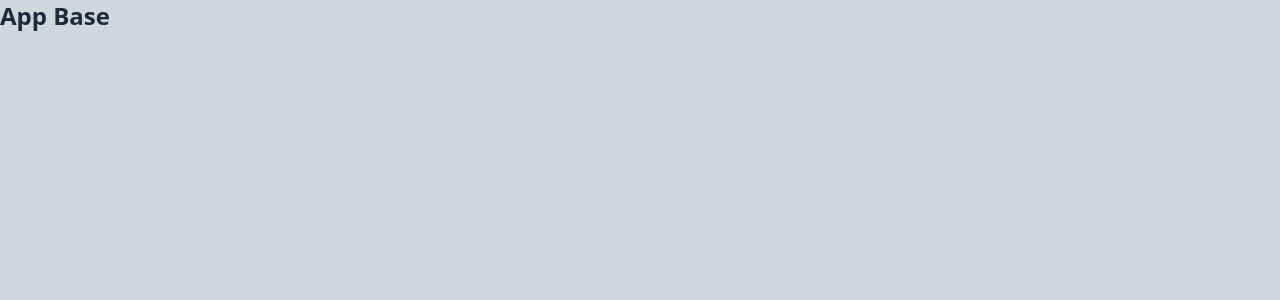
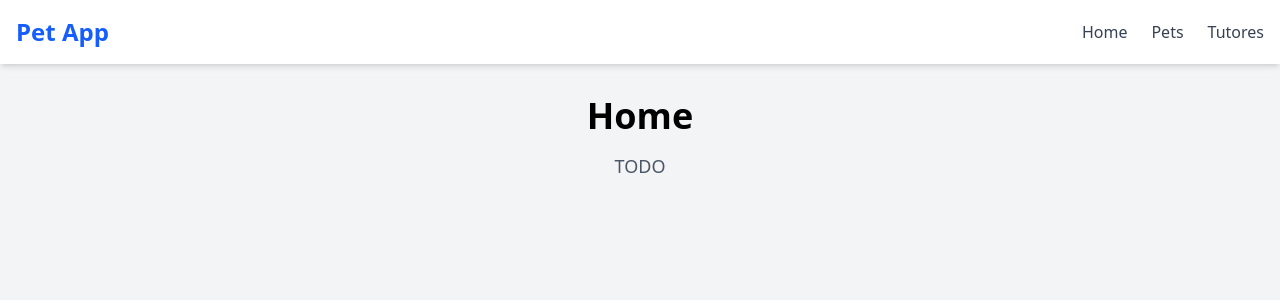
Before and after one commit to HenriqueMonti/henriquealvesmonti079406, a React (Vite) app: page / in a window 1280 px wide. Shown: the top 300 px of the page. Built offline with nearby package versions, Linux system fonts and the light colour scheme.

Commit message:
chore: configuração de rotas com lazy loading
Implementação da estrutura de rotas utilizando lazy loading para os módulos de Pets e Tutores, preparando o projeto para crescimento modular.

```diff
--- a/package.json
+++ b/package.json
@@ -11,7 +11,8 @@
   },
   "dependencies": {
     "react": "^19.2.0",
-    "react-dom": "^19.2.0"
+    "react-dom": "^19.2.0",
+    "react-router-dom": "^7.13.0"
   },
   "devDependencies": {
     "@eslint/js": "^9.39.1",
--- /dev/null
+++ b/src/features/home/HomePage.tsx
@@ -0,0 +1,10 @@
+export const HomePage = () => {
+  return (
+    <div className="text-center">
+      <h1 className="text-4xl font-bold mb-4">Home</h1>
+      <p className="text-gray-600 text-lg">
+        TODO
+      </p>
+    </div>
+  );
+};
--- /dev/null
+++ b/src/features/pets/PetsPage.tsx
@@ -0,0 +1,10 @@
+export const PetsPage = () => {
+  return (
+    <div>
+      <h1 className="text-3xl font-bold mb-4">Pets</h1>
+      <p className="text-gray-600">
+        TODO
+      </p>
+    </div>
+  );
+};
--- /dev/null
+++ b/src/features/tutores/TutoresPage.tsx
@@ -0,0 +1,10 @@
+export const TutoresPage = () => {
+  return (
+    <div>
+      <h1 className="text-3xl font-bold mb-4">Tutores</h1>
+      <p className="text-gray-600">
+        TODO
+      </p>
+    </div>
+  );
+};
--- a/src/main.tsx
+++ b/src/main.tsx
@@ -1,10 +1,10 @@
 import { StrictMode } from 'react'
 import { createRoot } from 'react-dom/client'
 import './index.css'
-import { TestPage } from './shared/components/TestPage'
+import { Routes } from './routes'
 
 createRoot(document.getElementById('root')!).render(
   <StrictMode>
-    <TestPage />
+    <Routes />
   </StrictMode>,
 )
--- /dev/null
+++ b/src/routes/index.tsx
@@ -0,0 +1,26 @@
+import { lazy, Suspense, type JSX } from 'react';
+import { createBrowserRouter, RouterProvider } from 'react-router-dom';
+import { Layout } from '../shared/components/Layout';
+import { HomePage } from '../features/home/HomePage';
+import { Loading } from '../shared/components/Loading';
+
+const PetsPage = lazy(() => import('../features/pets/PetsPage').then(module => ({ default: module.PetsPage })));
+const TutoresPage = lazy(() => import('../features/tutores/TutoresPage').then(module => ({ default: module.TutoresPage })));
+
+const withSuspense = (element: JSX.Element) => (
+  <Suspense fallback={<Loading />}>{element}</Suspense>
+);
+
+const router = createBrowserRouter([
+  {
+    path: '/',
+    element: <Layout />,
+    children: [
+      { index: true, element: <HomePage /> },
+      { path: 'pets', element: withSuspense(<PetsPage />) },
+      { path: 'tutores', element: withSuspense(<TutoresPage />) },
+    ],
+  },
+]);
+
+export const Routes = () => <RouterProvider router={router} />;
--- /dev/null
+++ b/src/shared/components/Layout.tsx
@@ -0,0 +1,35 @@
+import { Outlet, Link } from 'react-router-dom';
+
+export const Layout = () => {
+  return (
+    <div className="min-h-screen bg-gray-100">
+      <nav className="bg-white shadow-md">
+        <div className="max-w-7xl mx-auto px-4 py-4">
+          <div className="flex items-center justify-between">
+            <div className="text-2xl font-bold text-blue-600">Pet App</div>
+            <ul className="flex gap-6">
+              <li>
+                <Link to="/" className="text-gray-700 hover:text-blue-600">
+                  Home
+                </Link>
+              </li>
+              <li>
+                <Link to="/pets" className="text-gray-700 hover:text-blue-600">
+                  Pets
+                </Link>
+              </li>
+              <li>
+                <Link to="/tutores" className="text-gray-700 hover:text-blue-600">
+                  Tutores
+                </Link>
+              </li>
+            </ul>
+          </div>
+        </div>
+      </nav>
+      <main className="max-w-7xl mx-auto px-4 py-8">
+        <Outlet />
+      </main>
+    </div>
+  );
+};
--- /dev/null
+++ b/src/shared/components/Loading.tsx
@@ -0,0 +1,10 @@
+export const Loading = () => {
+  return (
+    <div className="text-center py-8">
+      <div className="inline-block">
+        <div className="animate-spin rounded-full h-12 w-12 border-b-2 border-blue-600"></div>
+      </div>
+      <p className="mt-4 text-gray-600">Loading...</p>
+    </div>
+  );
+};
--- a/src/shared/components/TestPage.tsx
+++ /dev/null
@@ -1,9 +0,0 @@
-export const TestPage = () => {
-  return (
-    <div className="min-h-screen bg-gray-300 text-gray-800">
-      <h1 className="text-2xl font-semibold">
-        App Base
-      </h1>
-    </div>
-  );
-};
```
Also changed, not shown: 2 other files (tests, documents, lock files or other folders).
